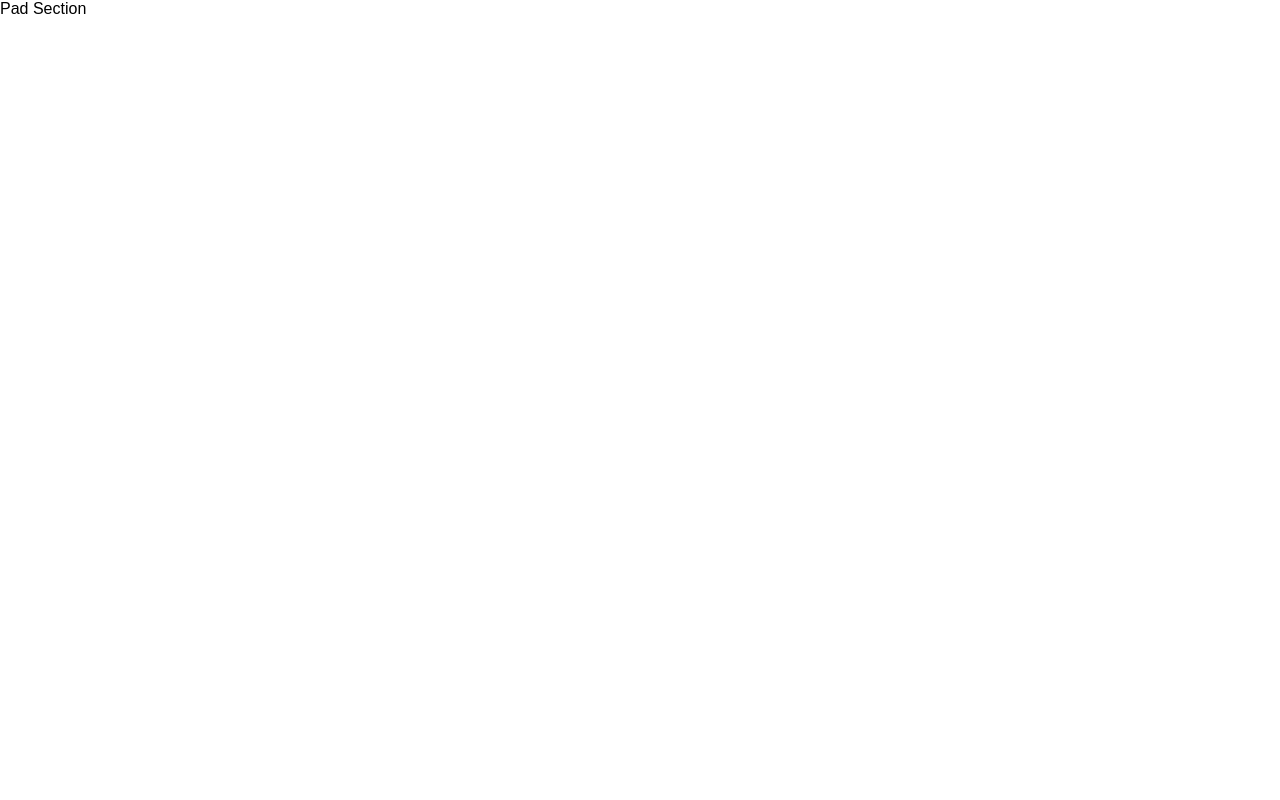
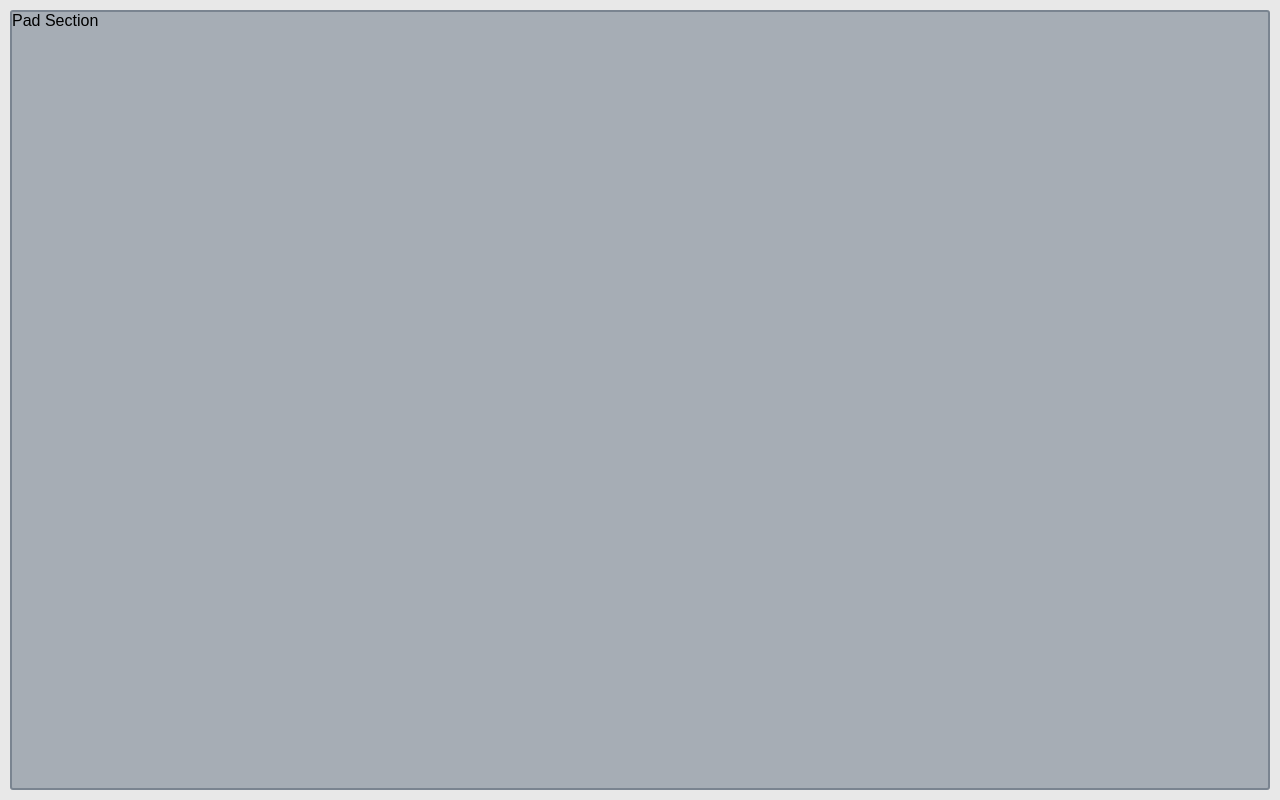
Before and after one commit to arisslin/jsmpc, a React (Create React App) app: page / in a window 1280 px wide. Built offline with nearby package versions, Linux system fonts and the light colour scheme.

Commit message:
Style app component

```diff
--- a/src/App.js
+++ b/src/App.js
@@ -1,12 +1,19 @@
 import React from 'react'
+import styled from 'styled-components/macro'
 import PadSection from './components/PadSection'
 
 function App() {
   return (
-    <div className="App">
+    <AppStyled className="App">
       <PadSection />
-    </div>
+    </AppStyled>
   )
 }
 
+const AppStyled = styled.div`
+  display: grid;
+  padding: 10px;
+  height: 100vh;
+`
+
 export default App
--- a/src/common/GlobalStyles.js
+++ b/src/common/GlobalStyles.js
@@ -2,7 +2,9 @@ import { createGlobalStyle } from 'styled-components/macro'
 
 export default createGlobalStyle`
   :root{
+    --color-mpc-chassis: #E8E8E8;
     --blue-grey-light: #A6ADB5;
+    --blue-grey-medium: #7A8490;
   }
 
   * {
@@ -14,5 +16,6 @@ export default createGlobalStyle`
     font-family: sans-serif;
     font-size: 16px;
     height: 100vh;
+    background: var(--color-mpc-chassis);
   }
 `
--- a/src/components/PadSection.js
+++ b/src/components/PadSection.js
@@ -5,4 +5,9 @@ export default function PadSection(props) {
   return <PadSectionStyled>Pad Section</PadSectionStyled>
 }
 
-const PadSectionStyled = styled.section``
+const PadSectionStyled = styled.section`
+  display: block;
+  border: 2px solid var(--blue-grey-medium);
+  border-radius: 3px;
+  background-color: var(--blue-grey-light);
+`
```
